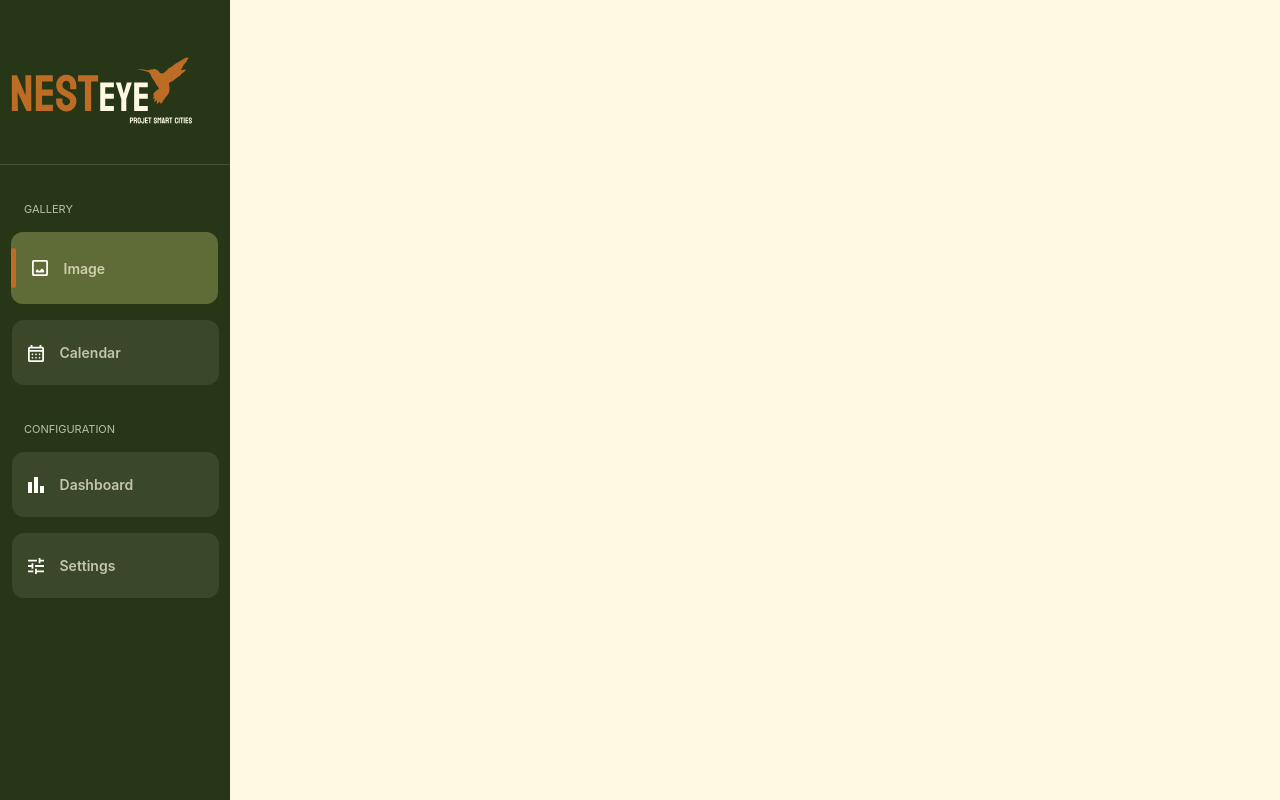
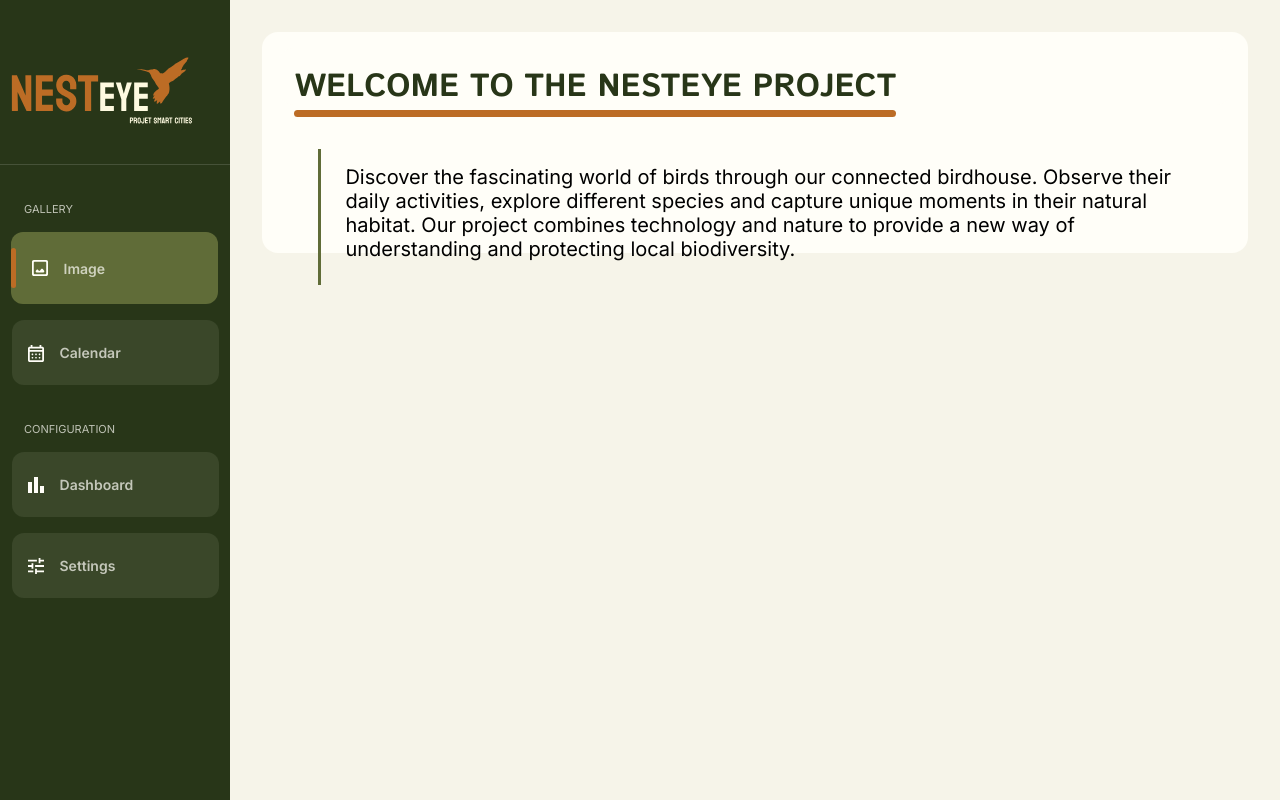
Before and after one commit to Veltays/Projet_Nichoir, a plain HTML site: page src/public/page/main.html in a window 1280 px wide. Drawn offline with Linux system fonts and the light colour scheme.

Commit message:
Ajout du MainSection Onboard

```diff
--- a/src/public/css/main/mainsection.css
+++ b/src/public/css/main/mainsection.css
@@ -2,5 +2,68 @@
 
 .main-section {
     flex: 1;
+    background-color: var(--color-light-gray);
+    display: flex;
+    justify-content: center;
+    padding : var(--padding-xxl);
+
+}
+
+    /*************************************************/
+    /*             ====  ONBOARDING  ====            */
+    /*************************************************/
+
+
+.main-section__onboarding{
+    width: 100%;
+    height: 30%;
+    padding: var(--padding-l);
+
+
     background-color: var(--color-white);
+    border-radius: var(--radius-l);
+
+
+    display: flex;
+    flex-direction: column;
+    gap: var(--gap-xxl);
 }
+
+
+.main-section__onboarding-title {
+    font-size: var(--font-size-l);
+    font-family: var(--font-family-secondary);
+    text-transform: uppercase;
+    color: var(--color-dark-green);
+}
+
+.main-section__onboarding-title h1 {
+
+    width: fit-content;
+}
+
+.main-section__onboarding-title h1::after {
+    content: "";
+    display: block;
+    width: 100%;
+    height: 7px;
+    background-color: var(--color-dark-orange);
+    border-radius: var(--radius-xs);
+}
+
+
+
+.main-section__subtitle {
+    padding-left: var(--padding-xl);
+    padding-top: var(--padding-l);
+    padding-bottom: var(--padding-xl);
+
+    margin-left: var(--padding-xl);
+    border-left: 3px solid var(--color-light-green);
+    font-size: var(--font-size-xl);
+    font-family: var(--font-family-primary);
+}
+
+.main-section__subtitle p {
+    margin: 0;
+}
--- a/src/public/css/token/color.css
+++ b/src/public/css/token/color.css
@@ -1,9 +1,10 @@
 :root {
     --color-light-green: #606c38;
     --color-dark-green: #283618;
-    --color-white: #fefae0;
+    --color-white: #FFFEF8;
     --color-light-orange: #dda15e;
     --color-dark-orange: #bc6c25;
+    --color-light-gray: #F6F4E9;
 
 
 
--- a/src/public/css/token/font.css
+++ b/src/public/css/token/font.css
@@ -1,3 +1,6 @@
+@import url('https://fonts.googleapis.com/css2?family=Inter:wght@400;500;600;700&family=Istok+Web:wght@400;700&display=swap');
+
 :root {
     --font-family-primary: "Inter", sans-serif;
+    --font-family-secondary: "Istok Web", sans-serif;
 }
--- a/src/public/page/main.html
+++ b/src/public/page/main.html
@@ -120,6 +120,29 @@
 
     <main class="main-section ">
 
+        <div class="main-section__onboarding">
+
+            <div class="main-section__onboarding">
+
+
+                <div class="main-section__onboarding-title">
+                    <h1>Welcome to the NestEye project</h1>
+                </div>
+                    <div class="main-section__subtitle">
+                        <p>Discover the fascinating world of birds through our connected birdhouse. Observe their daily activities, explore different species and capture unique moments in their natural habitat. Our project combines technology and nature to provide a new way of understanding and protecting local biodiversity.</p>
+                    </div>
+
+            </div>
+
+
+
+
+
+
+
+
+
+        </div>
 
 
     </main>
```
Also changed, not shown: src/public/css/token/size.css (+13 -0 lines).
